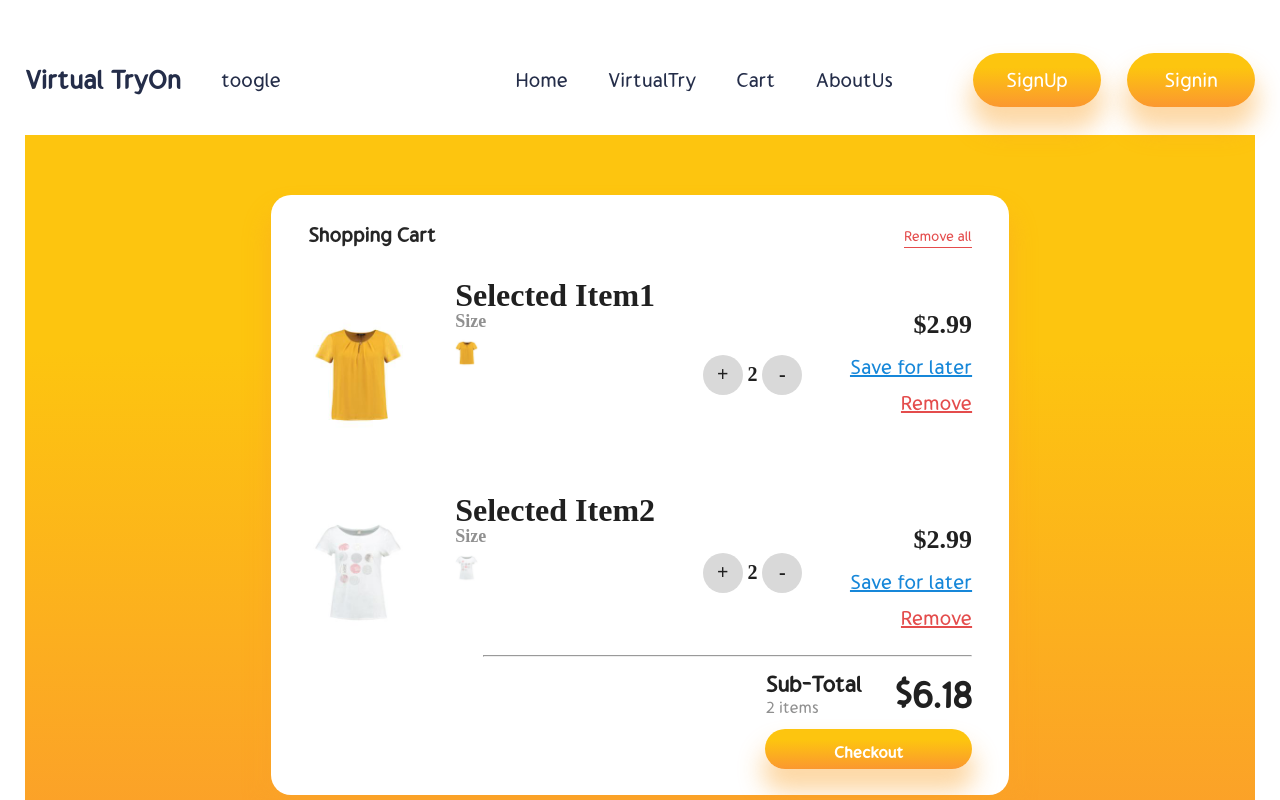
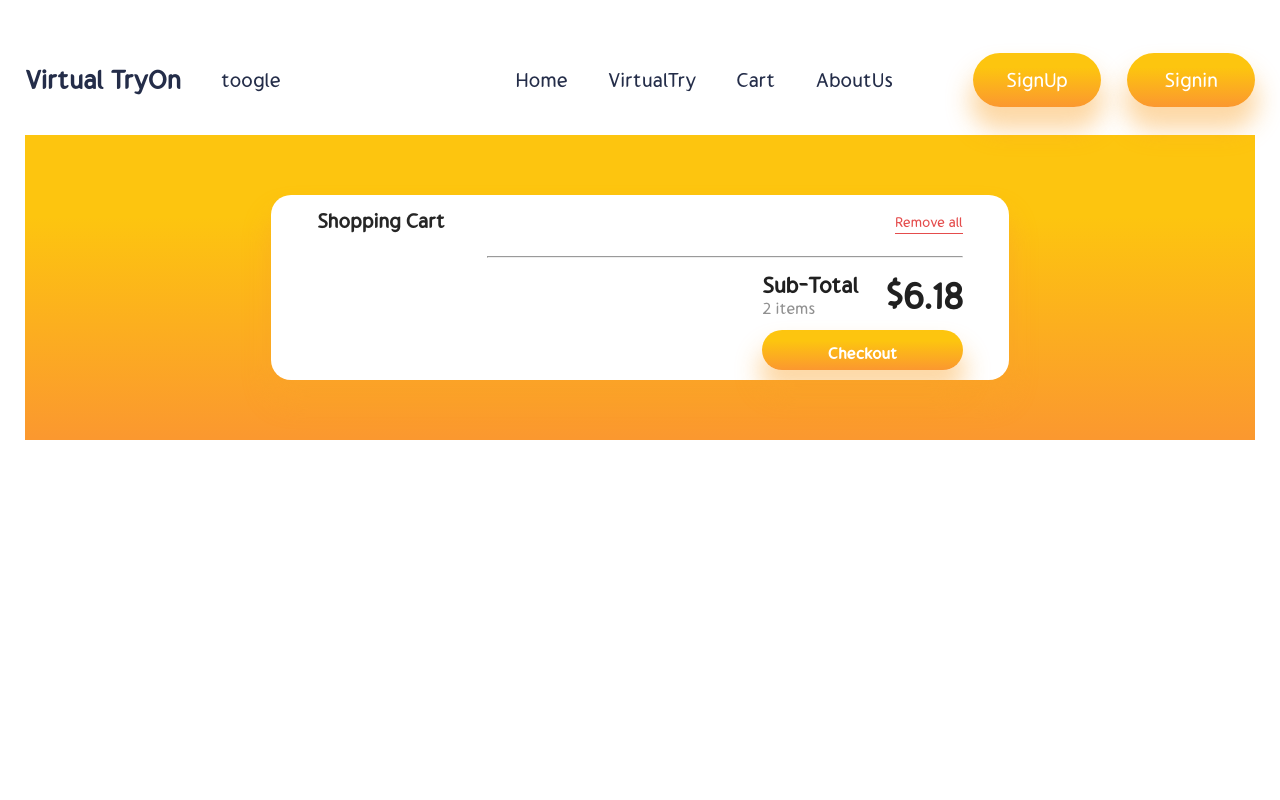
Before and after one commit to fyp-virtual-try-on/front-end, a React (Create React App) app: page /Cart in a window 1280 px wide. Shown: the top 800 px of the page. Built offline with nearby package versions, Linux system fonts and the light colour scheme.

Commit message:
fix some bugs redux is added

```diff
--- a/package.json
+++ b/package.json
@@ -13,6 +13,7 @@
     "@mui/icons-material": "^5.10.9",
     "@mui/material": "^5.10.14",
     "@mui/styled-engine-sc": "^5.10.14",
+    "@reduxjs/toolkit": "^1.9.0",
     "@testing-library/jest-dom": "^5.16.5",
     "@testing-library/react": "^13.4.0",
     "@testing-library/user-event": "^13.5.0",
@@ -24,6 +25,7 @@
     "react-dom": "^18.2.0",
     "react-google-drive-picker": "^1.2.0",
     "react-icons": "^4.6.0",
+    "react-redux": "^8.0.5",
     "react-router-dom": "^6.4.2",
     "react-scripts": "5.0.1",
     "react-scroll": "^1.8.8",
--- a/src/index.js
+++ b/src/index.js
@@ -4,11 +4,15 @@ import App from "./App";
 import reportWebVitals from "./reportWebVitals";
 import { BrowserRouter, Routes, Route, Link, Outlet } from "react-router-dom";
 import VirtualTryOn from "./pages/VirtualTry/VirtualTry";
+import { Provider } from "react-redux";
+import store from "./store/store";
 
 ReactDOM.render(
   <React.StrictMode>
     <BrowserRouter>
-      <App />
+      <Provider store={store}>
+        <App />
+      </Provider>
     </BrowserRouter>
     {/* <App /> */}
   </React.StrictMode>,
--- a/src/pages/About/Testimonial.css
+++ b/src/pages/About/Testimonial.css
@@ -76,9 +76,3 @@
     height: 70px;
   }
 }
-
-.ant-upload-drag-container {
-  background: url("../../images/image\ lgao.jpg") no-repeat center center;
-  background-size: contain;
-  opacity: 0.5;
-}
--- a/src/pages/Cart/Cart.css
+++ b/src/pages/Cart/Cart.css
@@ -1,21 +1,22 @@
-.Cart{
+.Cart {
   margin: 0;
   padding: 0;
   background: linear-gradient(180deg, #fdc50f 26.71%, #fb982f 99.36%);
-    height: 100vh;
+  /* height: 100vh; */
   display: flex;
   justify-content: center;
-
 }
-   .Cart-Container{
+.Cart-Container {
   width: 60%;
-    height: 30rem;
+  height: fit-content;
   background-color: #ffffff;
+  padding: 10px;
   border-radius: 20px;
   box-shadow: 0px 20px 24px 3px rgba(251, 161, 40, 0.42);
   margin-top: 3rem;
+  margin-bottom: 3rem;
 }
-   .Header{
+.Header {
   margin: auto;
   width: 90%;
   height: 15%;
@@ -23,18 +24,18 @@
   justify-content: space-between;
   align-items: center;
 }
-   .Heading{
+.Heading {
   font-size: 20px;
 
   font-weight: 700;
 }
-   .Action{
+.Action {
   font-size: 14px;
-    color: #E44C4C;
+  color: #e44c4c;
   cursor: pointer;
-    border-bottom: 1px solid #E44C4C;
+  border-bottom: 1px solid #e44c4c;
 }
-   .Cart-Items{
+.Cart-Items {
   margin: auto;
   width: 90%;
   height: 30%;
@@ -42,14 +43,14 @@
   justify-content: space-between;
   align-items: center;
 }
-   .image-box{
+.image-box {
   width: 15%;
   text-align: center;
 }
-   .about{
+.about {
   height: 100%;
 }
-   .title{
+.title {
   padding-top: 5px;
   line-height: 10px;
   font-size: 32px;
@@ -57,20 +58,20 @@
   font-weight: 800;
   color: #202020;
 }
-   .subtitle{
+.subtitle {
   line-height: 10px;
   font-size: 18px;
   font-family: ‘Open Sans’;
   font-weight: 600;
   color: #909090;
 }
-   .counter{
+.counter {
   width: 15%;
   display: flex;
   justify-content: space-between;
   align-items: center;
 }
-   .btn{
+.btn {
   width: 40px;
   height: 40px;
   border-radius: 50%;
@@ -84,24 +85,24 @@
   color: #202020;
   cursor: pointer;
 }
-   .count{
+.count {
   font-size: 20px;
   font-family: ‘Open Sans’;
   font-weight: 900;
   color: #202020;
 }
-   .prices{
+.prices {
   height: 100%;
   text-align: right;
 }
-   .amount{
+.amount {
   padding-top: 20px;
   font-size: 26px;
   font-family: ‘Open Sans’;
   font-weight: 800;
   color: #202020;
 }
-   .save{
+.save {
   padding-top: 5px;
   font-size: 14px;
   font-family: ‘Open Sans’;
@@ -109,48 +110,49 @@
   color: #1687d9;
   cursor: pointer;
 }
-   .remove{
+.remove {
   padding-top: 5px;
   font-size: 14px;
   font-family: ‘Open Sans’;
   font-weight: 600;
-    color: #E44C4C;
+  color: #e44c4c;
   cursor: pointer;
 }
-   hr{
+hr {
   width: 66%;
   float: right;
   margin-right: 5%;
 }
-   .checkout{
+.checkout {
   float: right;
   margin-right: 5%;
   width: 28%;
 }
-   .total{
+.total {
   width: 100%;
   display: flex;
   justify-content: space-between;
 }
-   .Subtotal{
+.Subtotal {
   font-size: 22px;
   font-weight: 700;
   color: #202020;
 }
-   .items{
+.items {
   font-size: 16px;
 
   font-weight: 500;
   color: #909090;
   line-height: 10px;
 }
-   .total-amount{
+.total-amount {
   font-size: 36px;
 
   font-weight: 900;
   color: #202020;
 }
-   .ch-button{
+
+.ch-button {
   margin-top: 5px;
   width: 100%;
   height: 40px;
@@ -159,5 +161,4 @@
   cursor: pointer;
   font-size: 16px;
   font-weight: 600;
-
 }
--- a/src/pages/Cart/Cart.jsx
+++ b/src/pages/Cart/Cart.jsx
@@ -3,24 +3,34 @@ import "./Cart.css";
 import img1 from "./../../images/img_1.jpg";
 import img2 from "./../../images/img_2.jpg";
 import img3 from "./../../images/img_3.jpg";
+
+import { useSelector } from "react-redux";
+
 import { NavLink } from "react-router-dom";
 
 function Cart() {
+  const cartItem = useSelector((state) => state.cartItems);
+
   return (
+    <>
+      {console.log("item => ", cartItem)}
+
       <div className="Cart">
         <div className="Cart-Container">
           <div className="Header">
             <h3 className="Heading">Shopping Cart</h3>
             <h5 className="Action">Remove all</h5>
           </div>
+
+          {cartItem?.map((item) => (
             <div className="Cart-Items">
               <div className="image-box">
-            <img src={img1} style={{ height: "120px" }} />
+                <img src={item?.image} style={{ height: "120px" }} />
               </div>
               <div className="about">
-            <h1 className="title">Selected Item1</h1>
+                <h1 className="title">{item.name}</h1>
                 <h3 className="subtitle">Size</h3>
-            <img src={img1} style={{ height: "30px" }} />
+                <img src={item?.image} style={{ height: "30px" }} />
               </div>
               <div className="counter">
                 <div className="btn">+</div>
@@ -37,31 +47,8 @@ function Cart() {
                 </div>
               </div>
             </div>
+          ))}
           {/* second iten */}
-        <div style={{ paddingTop: "35px" }} className="Cart-Items">
-          <div className="image-box">
-            <img src={img3} style={{ height: "120px" }} />
-          </div>
-          <div className="about">
-            <h1 className="title">Selected Item2</h1>
-            <h3 className="subtitle">Size</h3>
-            <img src={img3} style={{ height: "30px" }} />
-          </div>
-          <div className="counter">
-            <div className="btn">+</div>
-            <div className="count">2</div>
-            <div className="btn">-</div>
-          </div>
-          <div className="prices">
-            <div className="amount">$2.99</div>
-            <div className="save">
-              <u>Save for later</u>
-            </div>
-            <div className="remove">
-              <u>Remove</u>
-            </div>
-          </div>
-        </div>
 
           {/* check out */}
           <hr />
@@ -74,10 +61,13 @@ function Cart() {
               <div className="total-amount">$6.18</div>
             </div>
 
-          <NavLink to="/CheckOut"><button className=" ch-button button">Checkout</button> </NavLink>
+            <NavLink to="/CheckOut">
+              <button className=" ch-button button">Checkout</button>{" "}
+            </NavLink>
           </div>
         </div>
       </div>
+    </>
   );
 }
 
--- a/src/pages/VirtualTry/VirtualTry.css
+++ b/src/pages/VirtualTry/VirtualTry.css
@@ -78,3 +78,9 @@ VT-dropdown {
   border: 1px solid var(--orange);
   height: 300px;
 }
+
+.ant-upload-drag-container {
+  background: url("../../images/image\ lgao.jpg") no-repeat center center;
+  background-size: contain;
+  opacity: 0.5;
+}
--- a/src/pages/home.js
+++ b/src/pages/home.js
@@ -1,9 +1,12 @@
 import React from "react";
 import Intro from "../components/Intro/Intro";
-import Navbar from "../components/Navbar/Navbar";
 import Services from "../components/Services/Services";
+import { useDispatch } from "react-redux";
+
+import { cartItem } from "../store/cartItem/cartItemSlice";
 
 const Home = () => {
+  const dispatch = useDispatch();
   return (
     <>
       <Intro />
--- /dev/null
+++ b/src/store/cartItem/cartItemSlice.js
@@ -0,0 +1,18 @@
+import { createSlice } from "@reduxjs/toolkit";
+
+const cartItemSlice = createSlice({
+  name: "cartItem",
+  initialState: [],
+  reducers: {
+    cartItem: (state, action) => {
+      const item = action.payload;
+      state.push(item);
+    },
+  },
+});
+
+// this is for dispatch
+export const { cartItem } = cartItemSlice.actions;
+
+// this is for configureStore
+export default cartItemSlice.reducer;
--- /dev/null
+++ b/src/store/store.js
@@ -0,0 +1,10 @@
+import { configureStore } from "@reduxjs/toolkit";
+import todoReducer from "./todo/todoSlice";
+import cartItemReducer from "./cartItem/cartItemSlice";
+
+export default configureStore({
+  reducer: {
+    todos: todoReducer,
+    cartItems: cartItemReducer,
+  },
+});
--- /dev/null
+++ b/src/store/todo/todoSlice.js
@@ -0,0 +1,22 @@
+import { createSlice } from "@reduxjs/toolkit";
+
+const todoSlice = createSlice({
+  name: "todos",
+  initialState: [],
+  reducers: {
+    addItem: (state, action) => {
+      const todo = {
+        id: "1",
+        text: action.payload,
+      };
+
+      state.push(todo);
+    },
+  },
+});
+
+// this is for dispatch
+export const { addItem } = todoSlice.actions;
+
+// this is for configureStore
+export default todoSlice.reducer;
```
Also changed, not shown: src/pages/VirtualTry/VirtualTry.jsx (+57 -49 lines), 1 other file (tests, documents, lock files or other folders). Lines whose indentation alone changed are shown as unchanged.
